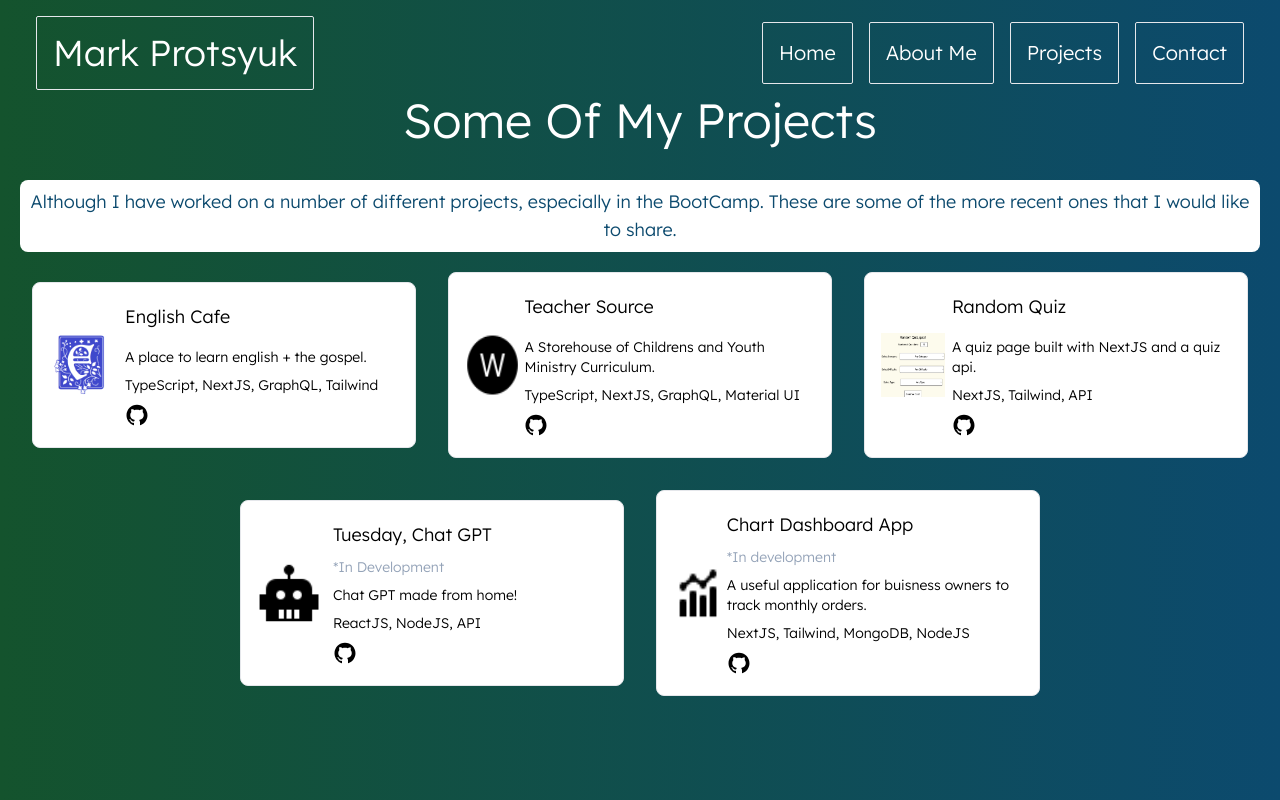
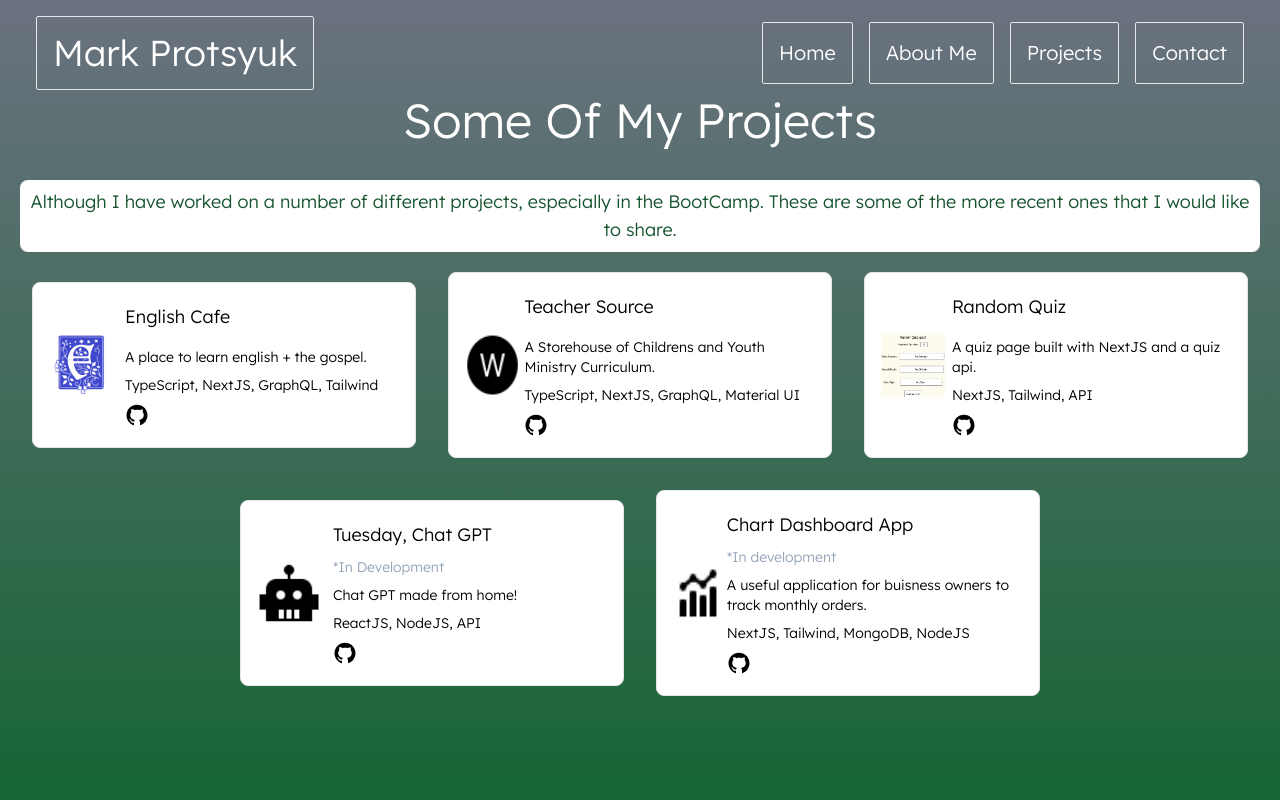
Before and after one commit to MrProtsyuk/protsyuk-mark-portfolio, a Next.js app: page /projects in a window 1280 px wide. Shown: the top 800 px of the page. Built offline with nearby package versions, Linux system fonts and the light colour scheme.

Commit message:
added some little fixes

```diff
--- a/pages/projects/index.js
+++ b/pages/projects/index.js
@@ -58,12 +58,12 @@ export default function Projects() {
     <div
       ref={projectRef}
       id="projects"
-      className="flex flex-col justify-center items-center bg-gradient-to-r from-green-900 to-sky-900 pt-10 min-h-screen"
+      className="flex flex-col justify-center items-center bg-gradient-to-t from-green-800 to-gray-500 pt-10 min-h-screen"
     >
       <div className="text-white text-3xl md:text-5xl mb-6 p-2">
         Some Of My Projects
       </div>
-      <div className="flex text-sky-900 bg-white rounded-lg text-sm sm:text-lg text-center p-2 m-1 mx-5">
+      <div className="flex text-green-900 bg-white rounded-lg text-sm sm:text-lg text-center p-2 m-1 mx-5">
         Although I have worked on a number of different projects, especially in
         the BootCamp. These are some of the more recent ones that I would like
         to share.
```
